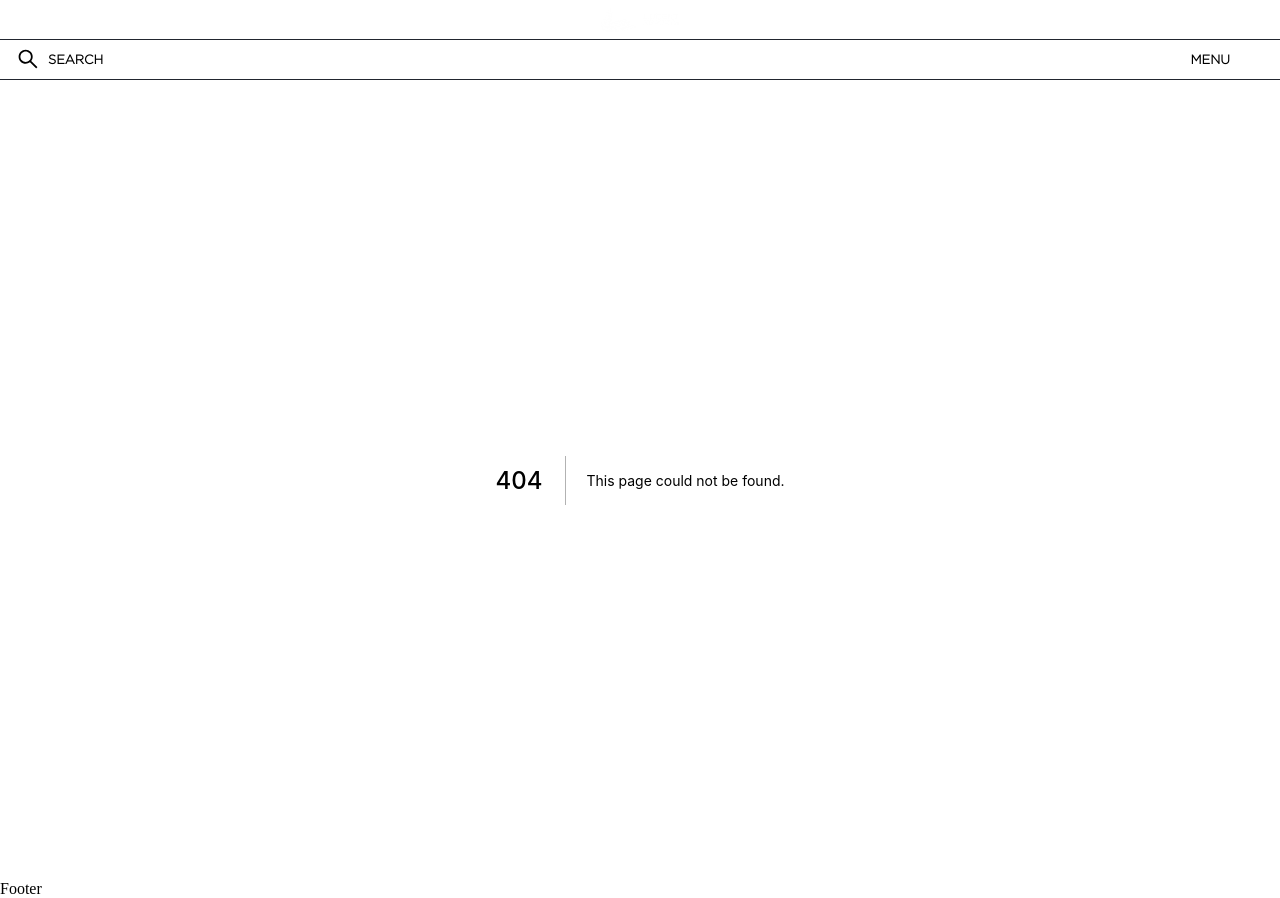
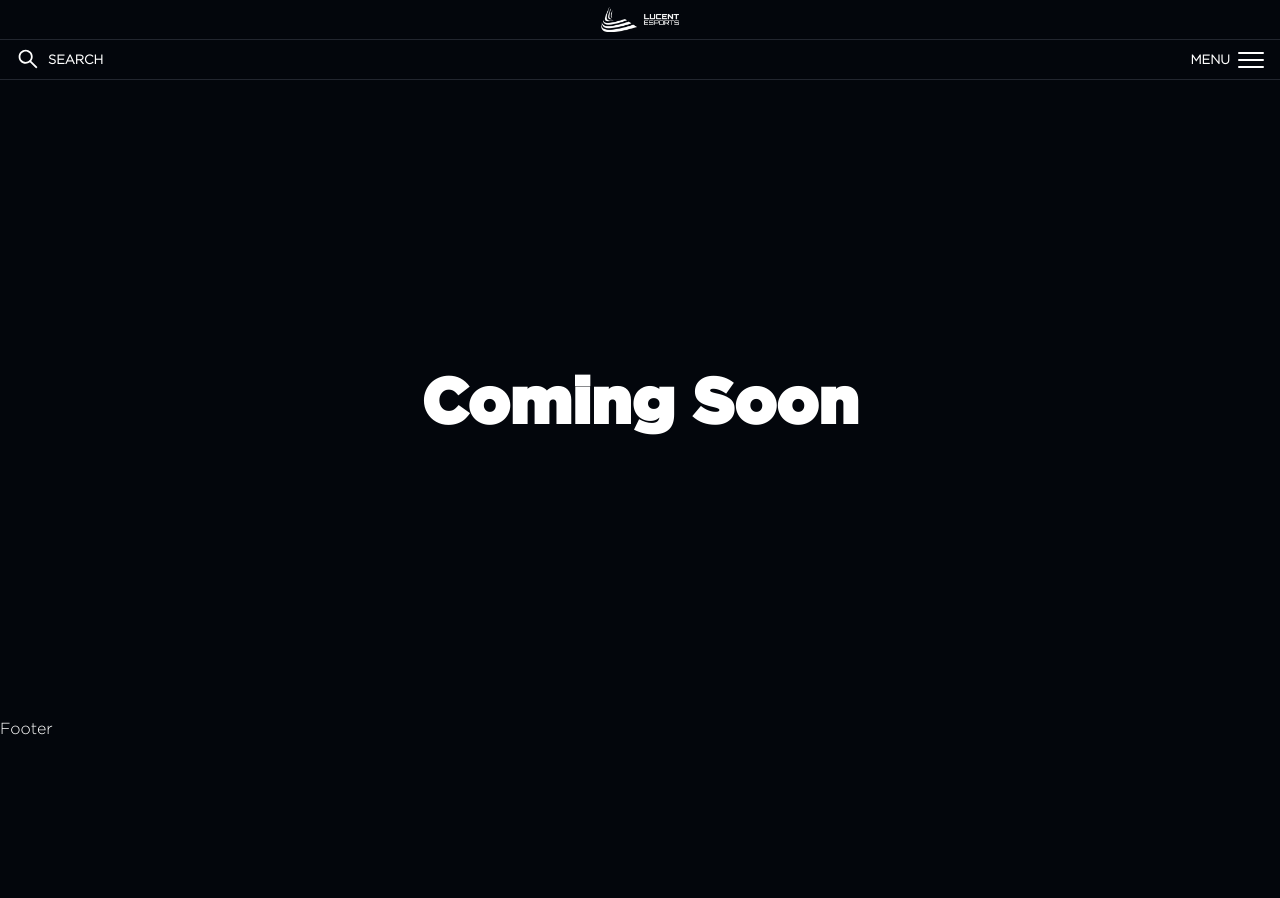
Before and after one commit to JamieEllisson/lucentesports.com-V3, a Next.js app: page /news in a window 1280 px wide. Before the commit this address had no page. After the commit the page ends 800 px from the top, so only its background shows below. Built offline with nearby package versions, Linux system fonts and the light colour scheme.

Commit message:
navbar changes

```diff
--- a/components/Navbar.tsx
+++ b/components/Navbar.tsx
@@ -21,7 +21,9 @@ function Navbar() {
                 <div><AiOutlineSearch/></div>
                 <h4>Search</h4>
             </div>
-            <ul className={Styles.nav_menu}></ul>
+            <ul className={Styles.nav_menu}>
+
+            </ul>
             <div className={Styles.hamburger_container}>
                 <h4>Menu</h4>
                 <button className={Styles.hamburger_menu} onClick={() => setOpen(!open)}>
--- /dev/null
+++ b/pages/news/index.tsx
@@ -0,0 +1,11 @@
+import React from 'react'
+
+function News() {
+  return (
+    <main className='coming_soon'>
+        <h1>Coming Soon</h1>
+    </main>
+  )
+}
+
+export default News
--- a/styles/globals.css
+++ b/styles/globals.css
@@ -75,6 +75,7 @@ body{
   scroll-behavior: smooth;
   background-color: var(--bg-dark);
   color: var(--font-clr-light);
+  font-family: 'gotham-light';
 }
 
 main{
@@ -82,10 +83,18 @@ main{
   margin-inline: auto;
 }
 
+.coming_soon{
+  display: flex;
+  justify-content: center;
+  align-items: center;
+  text-align: center;
+  font-size: 2rem;
+  font-family: 'gotham';
+}
+
 .image_container{
   width: 100%;
   max-height: 80vh;
-  aspect-ratio: 16/9;
 }
 
 .prevArrow,.nextArrow{
@@ -177,8 +186,8 @@ main{
   display: flex;
   align-items: center;
   justify-content: center;
-  min-width: 45%;
-  width: 45%;
+  min-width: 40%;
+  width: 40%;
 }
 
 .news_details{
@@ -200,7 +209,7 @@ main{
   text-transform: uppercase;
   font-size: 14px;
   line-height: 20px;
-  padding-block-start: 0.25rem;
+  padding-block-start: 0.5rem;
 }
 
 .dot{
@@ -215,7 +224,7 @@ main{
 button[role=see_more]{
   display: flex;
   justify-content: center;
-  margin: 1rem auto 1rem auto;
+  margin: 1.5rem auto 0.5rem auto;
   font-family: 'gotham';
   text-transform: uppercase;
   width: fit-content;
```
Also changed, not shown: pages/news/[slug].tsx (added, +11 -0 lines), pages/teams/index.tsx (added, +11 -0 lines).
